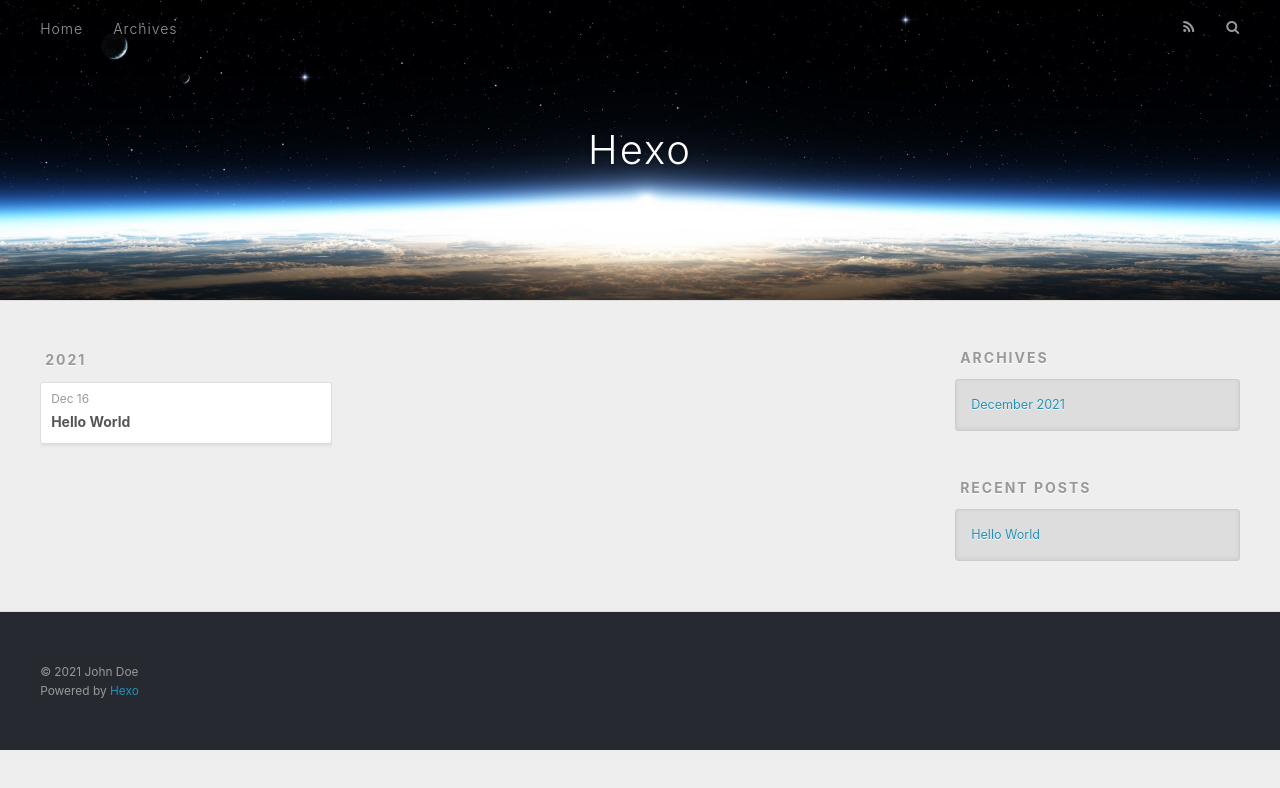
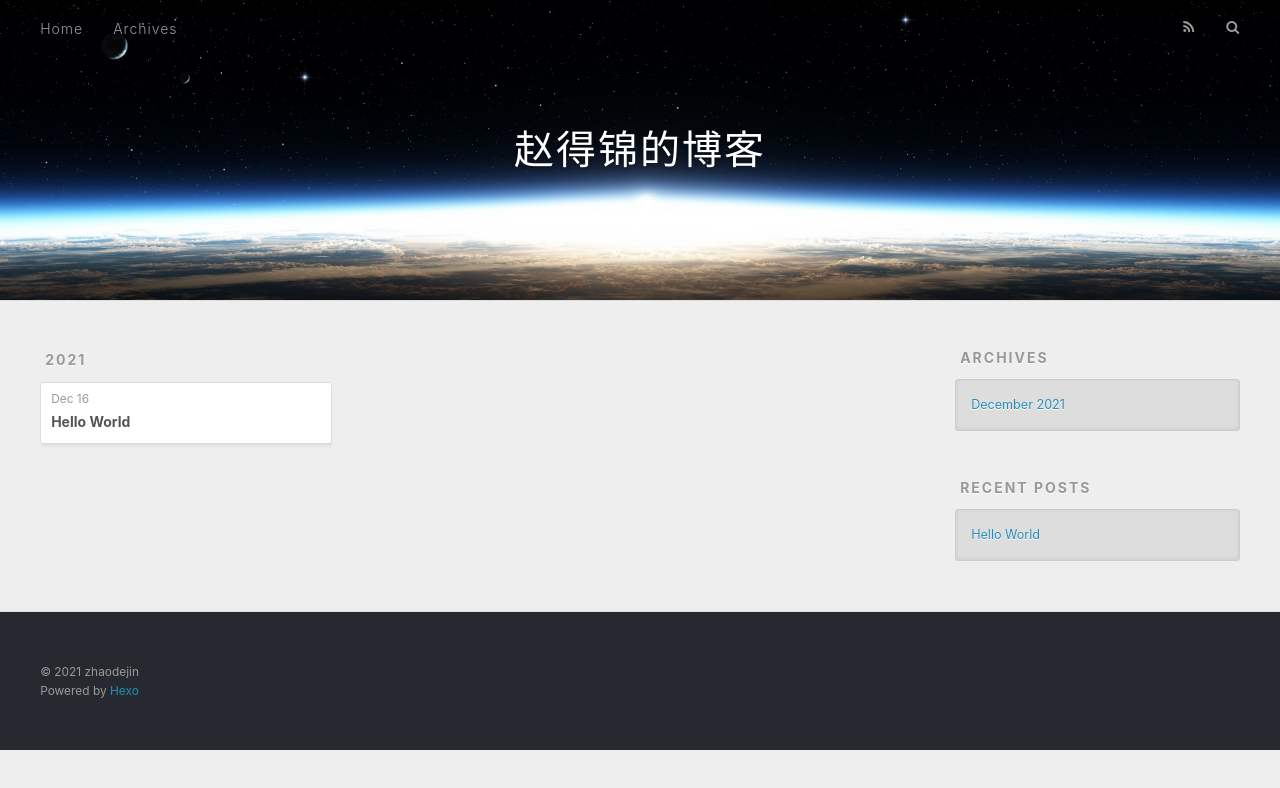
Before and after one commit to 18308388398/18308388398.github.io, a plain HTML site: page archives/2021/12/index.html in a window 1280 px wide. Drawn offline with nearby package versions, Linux system fonts and the light colour scheme.

Commit message:
Site updated: 2021-12-16 15:03:57

```diff
--- a/archives/2021/12/index.html
+++ b/archives/2021/12/index.html
@@ -5,17 +5,17 @@
 
 
 
-  <title>Archives: 2021/12 | Hexo</title>
+  <title>Archives: 2021/12 | 赵得锦的博客</title>
   <meta name="viewport" content="width=device-width, initial-scale=1, maximum-scale=1">
   <meta property="og:type" content="website">
-<meta property="og:title" content="Hexo">
+<meta property="og:title" content="赵得锦的博客">
 <meta property="og:url" content="http://example.com/archives/2021/12/index.html">
-<meta property="og:site_name" content="Hexo">
+<meta property="og:site_name" content="赵得锦的博客">
 <meta property="og:locale" content="en_US">
-<meta property="article:author" content="John Doe">
+<meta property="article:author" content="zhaodejin">
 <meta name="twitter:card" content="summary">
 
-    <link rel="alternate" href="/atom.xml" title="Hexo" type="application/atom+xml">
+    <link rel="alternate" href="/atom.xml" title="赵得锦的博客" type="application/atom+xml">
 
 
     <link rel="icon" href="/favicon.png">
@@ -36,7 +36,7 @@
   <div id="header-outer" class="outer">
     <div id="header-title" class="inner">
       <h1 id="logo-wrap">
-        <a href="/" id="logo">Hexo</a>
+        <a href="/" id="logo">赵得锦的博客</a>
       </h1>
 
     </div>
@@ -141,7 +141,7 @@
 
   <div class="outer">
     <div id="footer-info" class="inner">
-      &copy; 2021 John Doe<br>
+      &copy; 2021 zhaodejin<br>
       Powered by <a href="http://hexo.io/" target="_blank">Hexo</a>
     </div>
   </div>
```
Also changed, not shown: 2021/12/16/hello-world/index.html (+6 -6 lines), archives/2021/index.html (+7 -7 lines), archives/index.html (+7 -7 lines), index.html (+7 -7 lines).
